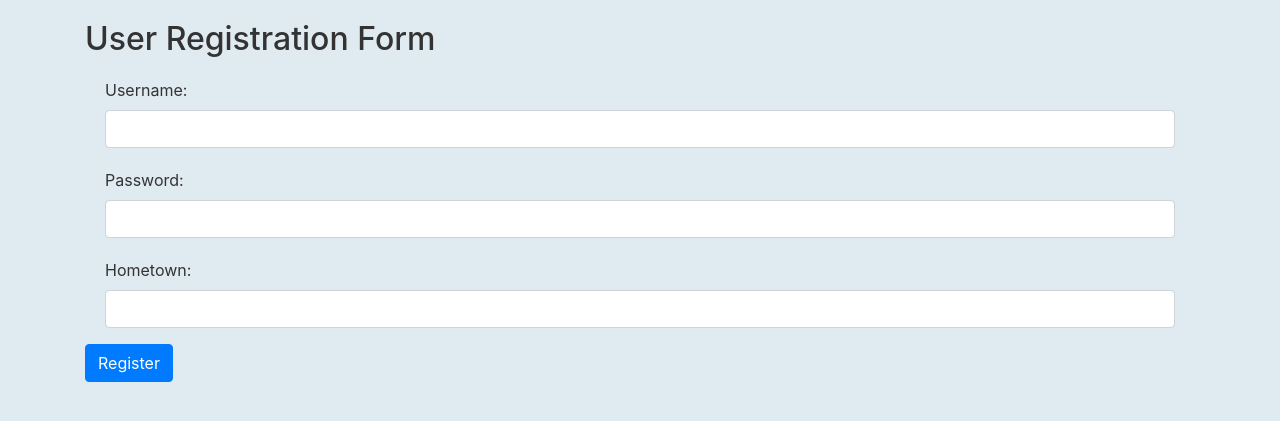
After one commit to daniil-novel/airport-site, a Flask app: page /form-reg in a window 1280 px wide. The commit adds this page. Shown: the top 421 px of the page. Run offline with Flask 3, Linux system fonts and the light colour scheme; some libraries are stand-ins or nearby versions.

Commit message:
new form registration added

```diff
--- a/app.py
+++ b/app.py
@@ -1,6 +1,6 @@
 # app.py
 
-from flask import Flask, render_template, jsonify
+from flask import Flask, render_template, request, redirect, url_for
 import mysql.connector
 
 app = Flask(__name__)
@@ -29,19 +29,66 @@ def execute_query(query):
             cursor.close()
             connection.close()
 
+def execute_query_with_result(query, fetch=True):
+    try:
+        connection = mysql.connector.connect(**db_config)
+        cursor = connection.cursor(dictionary=True)
+        cursor.execute(query)
+        if fetch:
+            result = cursor.fetchall()
+            return result
+        else:
+            connection.commit()
+    except mysql.connector.Error as err:
+        print(f"Error: {err}")
+    finally:
+        if 'connection' in locals() and connection.is_connected():
+            cursor.close()
+            connection.close()
+
+def register_user(username, password, hometown):
+    # Вставка записи пользователя
+    insert_user_query = f"INSERT INTO Users (username, password, hometown) VALUES ('{username}', '{password}', '{hometown}');"
+    execute_query_with_result(insert_user_query, fetch=False)
+
+def register_admin(admin_id, password):
+    # Вставка записи админа
+    insert_admin_query = f"INSERT INTO Admins (id, password) VALUES ('{admin_id}', '{password}');"
+    execute_query_with_result(insert_admin_query, fetch=False)
+
+def validate_user_credentials(username, password):
+    # Проверка существования пользователя с указанным именем и паролем
+    query = f"SELECT * FROM Users WHERE username = '{username}' AND password = '{password}';"
+    result = execute_query_with_result(query)
+    return bool(result)
+
+def validate_admin_credentials(admin_id, password):
+    # Проверка существования админа с указанным ID и паролем
+    query = f"SELECT * FROM Admins WHERE id = '{admin_id}' AND password = '{password}';"
+    result = execute_query_with_result(query)
+    return bool(result)
+
 @app.route('/')
 def index():
     return render_template('index.html')
 
-@app.route('/api/airport_info/<user_type>')
-def get_airport_info(user_type):
-    if user_type == 'admin':
-        query = "SELECT * FROM Flight;"
-    else:
-         query = "SELECT * FROM Flight;"
+@app.route('/form-reg', methods=['GET', 'POST'])
+def registration_form():
+    if request.method == 'POST':
+        # Проверка наличия всех необходимых полей в запросе
+        if 'userType' not in request.form:
+            return "Invalid request. Missing required fields."
 
-    result = execute_query(query)
-    return jsonify(result)
+        user_type = request.form['userType']
+
+        # В зависимости от типа пользователя перенаправляем на соответствующую форму
+        if user_type == 'user':
+            return render_template('form_reg_users.html')
+        elif user_type == 'admin':
+            return render_template('form_reg_admins.html')
+
+    # Если это GET запрос или другие случаи, показываем форму выбора типа пользователя
+    return render_template('form_reg_users.html')  # Можете заменить на 'form_reg_admins.html' если нужно
 
 
 if __name__ == '__main__':
--- /dev/null
+++ b/templates/form_reg_users.html
@@ -0,0 +1,62 @@
+<!-- form_reg_users.html -->
+
+<!DOCTYPE html>
+<html lang="en">
+  <head>
+    <meta charset="UTF-8" />
+    <meta name="viewport" content="width=device-width, initial-scale=1.0" />
+    <title>User Registration Form</title>
+    <link
+      rel="stylesheet"
+      href="https://stackpath.bootstrapcdn.com/bootstrap/4.5.2/css/bootstrap.min.css"
+    />
+    <link
+      rel="stylesheet"
+      href="{{ url_for('static', filename='styles.css') }}"
+    />
+    <link rel="icon" href="{{ url_for('static', filename='favicon.ico') }}" />
+  </head>
+
+  <body>
+    <div class="container">
+      <h2>User Registration Form</h2>
+      <form method="post" action="{{ url_for('registration_form') }}">
+        <div class="form-group">
+          <label for="username">Username:</label>
+          <input
+            type="text"
+            class="form-control"
+            id="username"
+            name="username"
+            required
+          />
+        </div>
+        <div class="form-group">
+          <label for="password">Password:</label>
+          <input
+            type="password"
+            class="form-control"
+            id="password"
+            name="password"
+            required
+          />
+        </div>
+        <div class="form-group">
+          <label for="hometown">Hometown:</label>
+          <input
+            type="text"
+            class="form-control"
+            id="hometown"
+            name="hometown"
+          />
+        </div>
+        <input type="hidden" name="userType" value="user" />
+        <button type="submit" class="btn btn-primary">Register</button>
+      </form>
+    </div>
+
+    <script src="https://code.jquery.com/jquery-3.5.1.slim.min.js"></script>
+    <script src="https://cdn.jsdelivr.net/npm/@popperjs/core@2.10.2/dist/umd/popper.min.js"></script>
+    <script src="https://stackpath.bootstrapcdn.com/bootstrap/4.5.2/js/bootstrap.min.js"></script>
+  </body>
+</html>
```
Also changed, not shown: static/scripts.js (deleted, +0 -29 lines), templates/form_reg_admins.html (added, +53 -0 lines), templates/index.html (+18 -15 lines), static/styles.css (line endings or trailing spaces).
